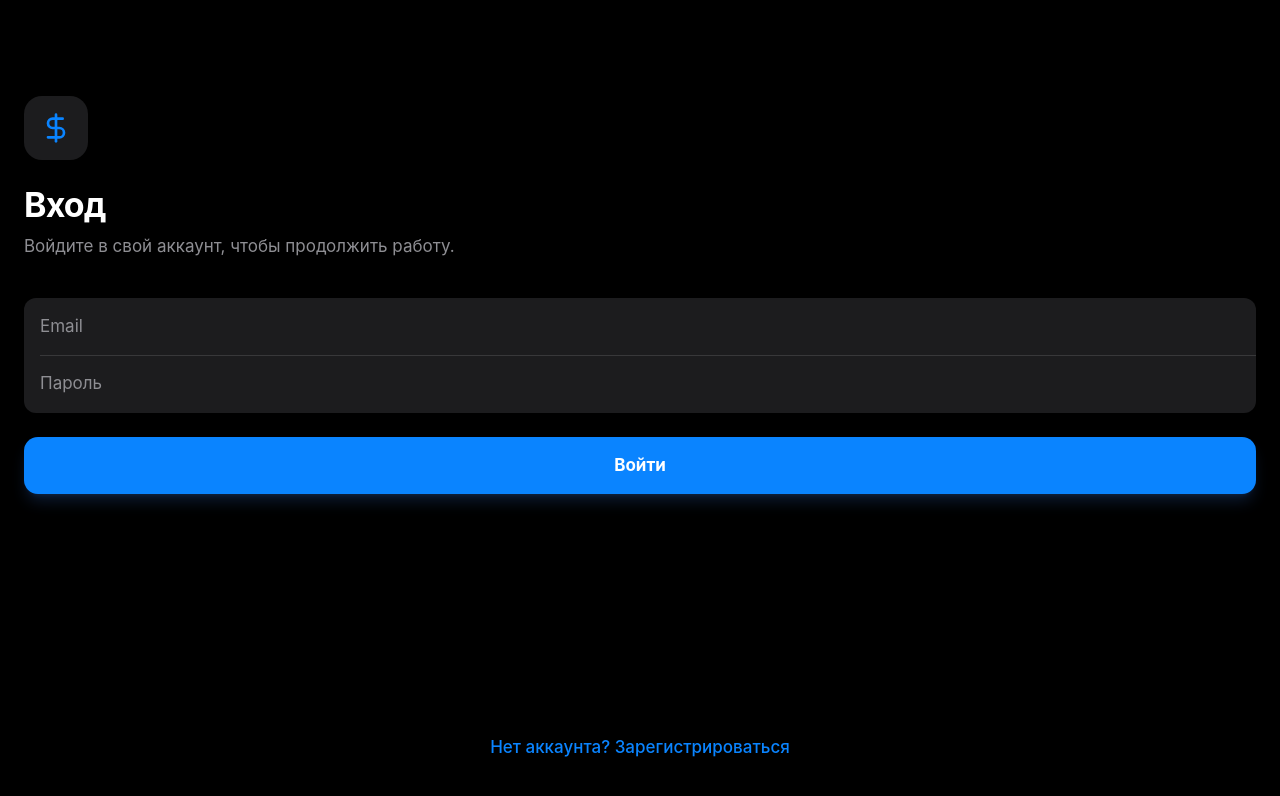
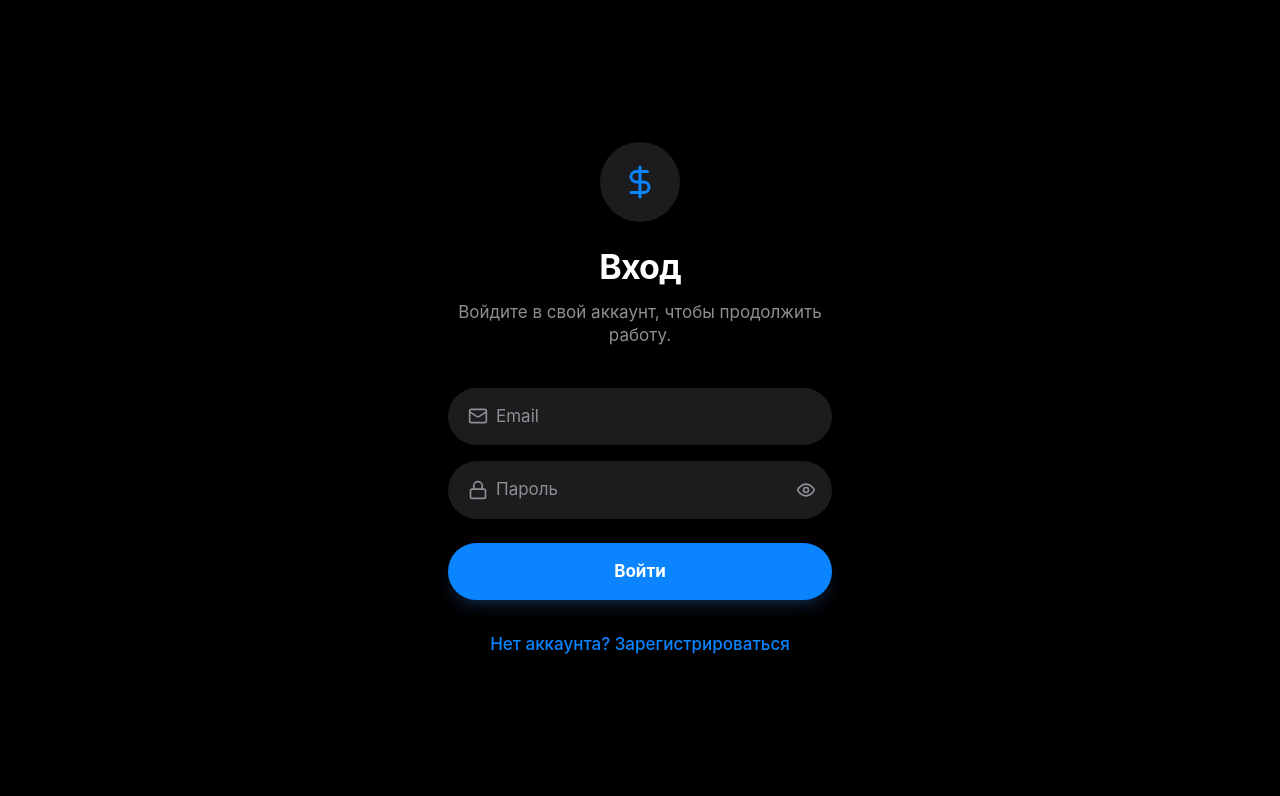
Before and after one commit to TrustMint/-, a React (Vite) app: page /#/auth in a window 1280 px wide. Shown: the top 796 px of the page. Built offline with nearby package versions, Linux system fonts and the light colour scheme.

Commit message:
feat: Add Auth page components and icons
Introduces new UI components for the Authentication page, including password visibility toggle and improved input styling. Extends the IconMap with common authentication-related icons for future use.

```diff
--- a/components/ui/Icons.tsx
+++ b/components/ui/Icons.tsx
@@ -7,7 +7,7 @@ import {
   Bell, Shield, Info, Download, Upload, CreditCard, Gift,
   Smartphone, Music, ShoppingBag,
   User, FileText, Star, MessageCircle, Navigation, RefreshCw, Camera, Check,
-  Image as ImageIcon
+  Image as ImageIcon, Mail, Lock, Eye, EyeOff, AlertCircle, CheckCircle
 } from 'lucide-react';
 
 export const IconMap: Record<string, React.FC<any>> = {
@@ -55,7 +55,13 @@ export const IconMap: Record<string, React.FC<any>> = {
   'refresh-cw': RefreshCw,
   'camera': Camera,
   'check': Check,
-  'image': ImageIcon
+  'image': ImageIcon,
+  'mail': Mail,
+  'lock': Lock,
+  'eye': Eye,
+  'eye-off': EyeOff,
+  'alert-circle': AlertCircle,
+  'check-circle': CheckCircle
 };
 
 interface IconProps {
--- a/pages/Auth.tsx
+++ b/pages/Auth.tsx
@@ -10,6 +10,7 @@ export const Auth: React.FC = () => {
   const [loading, setLoading] = useState(false);
   const [error, setError] = useState('');
   const [message, setMessage] = useState('');
+  const [showPassword, setShowPassword] = useState(false);
 
   const handleAuth = async (e: React.FormEvent) => {
     e.preventDefault();
@@ -72,13 +73,14 @@ export const Auth: React.FC = () => {
   };
 
   return (
-    <div className="min-h-screen bg-black text-white flex flex-col px-6 pt-24 pb-10 animate-fade-in">
+    <div className="min-h-screen bg-black text-white flex flex-col items-center justify-center px-6 py-10 animate-fade-in">
+      <div className="w-full max-w-sm flex flex-col items-center">
         {/* Header */}
-      <div className="mb-10">
-        <div className="w-16 h-16 bg-[#1C1C1E] rounded-[18px] flex items-center justify-center mb-6 shadow-lg">
-            <Icon name="dollar" size={32} className="text-[#0A84FF]" />
+        <div className="flex flex-col items-center mb-10 text-center">
+          <div className="w-20 h-20 bg-[#1C1C1E] rounded-full flex items-center justify-center mb-6 shadow-lg">
+              <Icon name="dollar" size={36} className="text-[#0A84FF]" />
           </div>
-        <h1 className="text-[34px] font-bold tracking-tight mb-2 leading-tight">
+          <h1 className="text-[34px] font-bold tracking-tight mb-3 leading-tight">
               {viewState === 'login' ? 'Вход' : viewState === 'signup' ? 'Регистрация' : 'Подтверждение'}
           </h1>
           <p className="text-[17px] text-[#8E8E93] leading-snug">
@@ -91,40 +93,74 @@ export const Auth: React.FC = () => {
         </div>
 
         {/* Form */}
-      <form onSubmit={viewState === 'otp' ? handleVerifyOtp : handleAuth} className="flex-1 flex flex-col">
+        <form onSubmit={viewState === 'otp' ? handleVerifyOtp : handleAuth} className="w-full flex flex-col items-center">
 
-          {/* Input Group - iOS Style */}
-          <div className="bg-[#1C1C1E] rounded-[12px] overflow-hidden mb-6">
+            {/* Input Group - Fully Rounded */}
+            <div className="w-full space-y-4 mb-6">
                 {viewState !== 'otp' ? (
                     <>
-                      <div className="relative">
+                        <div className="relative flex items-center">
+                            <div className="absolute left-5 text-[#8E8E93]">
+                                <Icon name="mail" size={20} />
+                            </div>
                             <input
                                 type="email"
                                 value={email}
                                 onChange={e => setEmail(e.target.value)}
                                 placeholder="Email"
-                              className="w-full bg-transparent p-4 text-[17px] text-white placeholder-[#8E8E93] focus:outline-none"
+                                className="w-full bg-[#1C1C1E] rounded-full pl-12 pr-12 py-4 text-[17px] text-white placeholder-[#8E8E93] focus:outline-none text-left"
                                 required
                                 autoComplete="email"
                             />
-                          {/* Divider */}
-                          <div className="absolute bottom-0 left-4 right-0 h-[0.5px] bg-[#38383A]"></div>
+                            {email && (
+                                <button
+                                    type="button"
+                                    onClick={() => setEmail('')}
+                                    className="absolute right-4 w-[20px] h-[20px] flex items-center justify-center rounded-full bg-white/10 transition-transform active:scale-90 hover:bg-white/20"
+                                >
+                                    <svg width="8" height="8" viewBox="0 0 14 14" fill="none" className="text-white/60">
+                                        <path d="M1 13L13 1M1 1L13 13" stroke="currentColor" strokeWidth="2" strokeLinecap="round" strokeLinejoin="round"/>
+                                    </svg>
+                                </button>
+                            )}
                         </div>
-                      <div>
+                        <div className="relative flex items-center">
+                            <div className="absolute left-5 text-[#8E8E93]">
+                                <Icon name="lock" size={20} />
+                            </div>
                             <input
-                              type="password"
+                                type={showPassword ? "text" : "password"}
                                 value={password}
                                 onChange={e => setPassword(e.target.value)}
                                 placeholder="Пароль"
-                              className="w-full bg-transparent p-4 text-[17px] text-white placeholder-[#8E8E93] focus:outline-none"
+                                className="w-full bg-[#1C1C1E] rounded-full pl-12 pr-20 py-4 text-[17px] text-white placeholder-[#8E8E93] focus:outline-none text-left"
                                 required
                                 minLength={6}
                                 autoComplete="current-password"
                             />
+                            <div className="absolute right-4 flex items-center gap-2">
+                                {password && (
+                                    <button
+                                        type="button"
+                                        onClick={() => setPassword('')}
+                                        className="w-[20px] h-[20px] flex items-center justify-center rounded-full bg-white/10 transition-transform active:scale-90 hover:bg-white/20"
+                                    >
+                                        <svg width="8" height="8" viewBox="0 0 14 14" fill="none" className="text-white/60">
+                                            <path d="M1 13L13 1M1 1L13 13" stroke="currentColor" strokeWidth="2" strokeLinecap="round" strokeLinejoin="round"/>
+                                        </svg>
+                                    </button>
+                                )}
+                                <button
+                                    type="button"
+                                    onClick={() => setShowPassword(!showPassword)}
+                                    className="text-[#8E8E93] hover:text-white transition-colors active:scale-90"
+                                >
+                                    <Icon name={showPassword ? "eye-off" : "eye"} size={20} />
+                                </button>
+                            </div>
                         </div>
                     </>
                 ) : (
-                  <div>
                     <input
                         type="text"
                         value={otp}
@@ -133,28 +169,27 @@ export const Auth: React.FC = () => {
                           if (val.length <= 6) setOtp(val);
                         }}
                         placeholder="Код из письма"
-                          className="w-full bg-transparent p-4 text-[17px] text-white placeholder-[#8E8E93] focus:outline-none text-center tracking-[0.2em] font-mono"
+                        className="w-full bg-[#1C1C1E] rounded-full px-6 py-4 text-[17px] text-white placeholder-[#8E8E93] focus:outline-none text-center tracking-[0.2em] font-mono"
                         required
                         maxLength={6}
                         inputMode="numeric"
                         autoComplete="one-time-code"
                         autoFocus
                     />
-                  </div>
                 )}
             </div>
 
             {/* Error/Message */}
             {error && (
-            <div className="mb-6 flex items-start gap-3 px-2">
-                <Icon name="alert-circle" size={20} className="text-[#FF453A] shrink-0 mt-0.5" />
-                <p className="text-[#FF453A] text-[15px] leading-snug">{error}</p>
+              <div className="mb-6 flex items-center justify-center gap-2 px-4 w-full">
+                  <Icon name="alert-circle" size={20} className="text-[#FF453A] shrink-0" />
+                  <p className="text-[#FF453A] text-[15px] leading-snug text-center">{error}</p>
               </div>
             )}
             {message && (
-            <div className="mb-6 flex items-start gap-3 px-2">
-                <Icon name="check-circle" size={20} className="text-[#30D158] shrink-0 mt-0.5" />
-                <p className="text-[#30D158] text-[15px] leading-snug">{message}</p>
+              <div className="mb-6 flex items-center justify-center gap-2 px-4 w-full">
+                  <Icon name="check-circle" size={20} className="text-[#30D158] shrink-0" />
+                  <p className="text-[#30D158] text-[15px] leading-snug text-center">{message}</p>
               </div>
             )}
 
@@ -162,13 +197,13 @@ export const Auth: React.FC = () => {
             <button
                 type="submit"
                 disabled={loading}
-              className="w-full bg-[#0A84FF] text-white font-bold text-[17px] py-4 rounded-[14px] active:scale-[0.98] active:opacity-80 transition-all disabled:opacity-50 disabled:scale-100 mb-6 shadow-lg shadow-blue-500/20"
+                className="w-full bg-[#0A84FF] text-white font-bold text-[17px] py-4 rounded-full active:scale-[0.98] active:opacity-80 transition-all disabled:opacity-50 disabled:scale-100 mb-8 shadow-lg shadow-blue-500/20"
             >
                 {loading ? 'Загрузка...' : (viewState === 'login' ? 'Войти' : viewState === 'signup' ? 'Продолжить' : 'Подтвердить')}
             </button>
 
             {/* Switch Mode Link */}
-          <div className="mt-auto text-center space-y-4">
+            <div className="text-center space-y-4">
                 {viewState !== 'otp' && (
                     <button
                         type="button"
@@ -199,5 +234,6 @@ export const Auth: React.FC = () => {
             </div>
         </form>
       </div>
+    </div>
   );
 };
```
Lines whose indentation alone changed are shown as unchanged.
